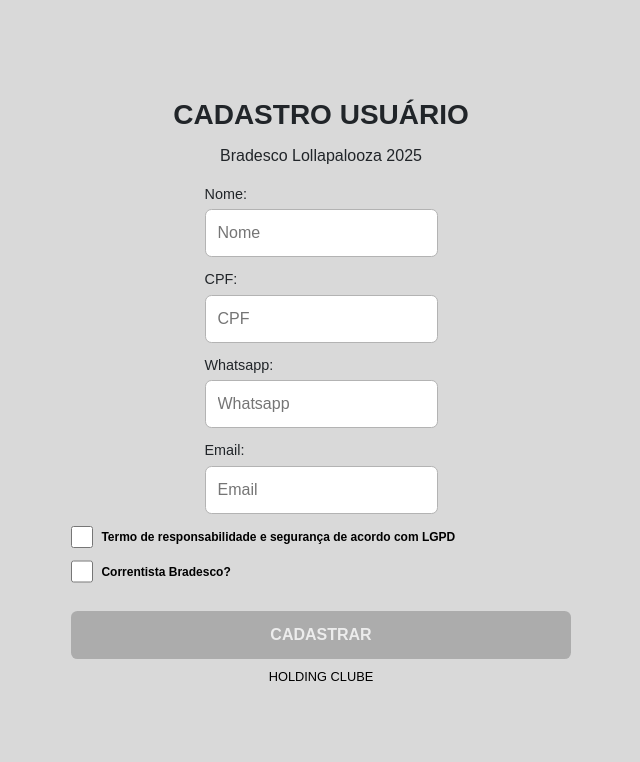
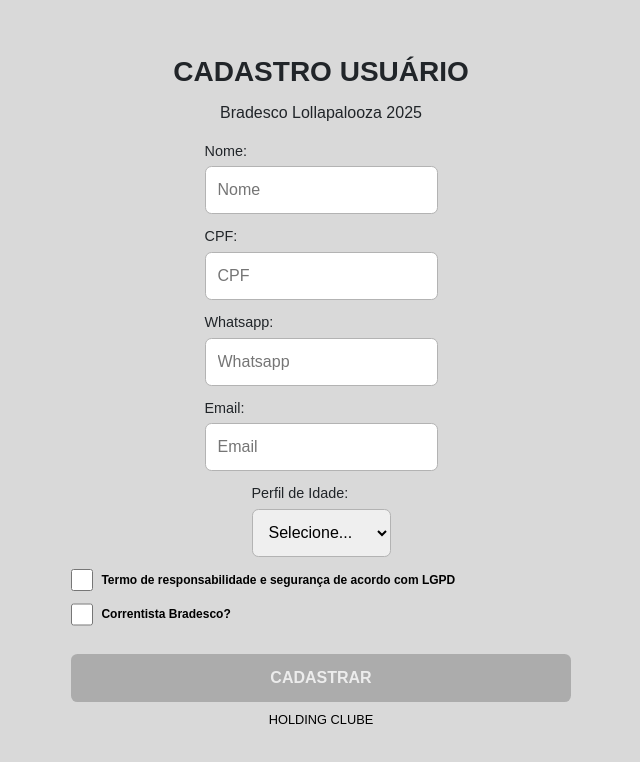
Before and after one commit to Fernandoenq/Pre-cadastro-Bradesco-lollapalooza-2025, a React (Vite) app: page /cadastro in a window 1280 px wide. Shown: the top 762 px of the page, without its empty margins (319-959 px from the left). Built offline with nearby package versions, Linux system fonts and the light colour scheme.

Commit message:
adicionado perfil de idade e código dividido em componentes

```diff
--- /dev/null
+++ b/src/components/AgeDropdown.tsx
@@ -0,0 +1,30 @@
+import React from "react";
+import { ageProfiles } from "../utils/ageProfiles"
+
+interface AgeDropdownProps {
+  value: string;
+  onChange: (e: React.ChangeEvent<HTMLSelectElement>) => void;
+}
+
+const AgeDropdown: React.FC<AgeDropdownProps> = ({ value, onChange }) => {
+  return (
+    <div className="input-container">
+      <label className="input-label">Perfil de Idade:</label>
+      <select
+        name="idadePerfil"
+        className="input-field"
+        value={value}
+        onChange={onChange}
+      >
+        <option value="">Selecione...</option>
+        {ageProfiles.map((profile) => (
+          <option key={profile.id} value={profile.id}>
+            {profile.label}
+          </option>
+        ))}
+      </select>
+    </div>
+  );
+};
+
+export default AgeDropdown;
--- /dev/null
+++ b/src/components/CheckboxField.tsx
@@ -0,0 +1,26 @@
+import React from "react";
+
+interface CheckboxFieldProps {
+  label: string;
+  name: string;
+  checked: boolean;
+  onChange: (e: React.ChangeEvent<HTMLInputElement>) => void;
+}
+
+const CheckboxField: React.FC<CheckboxFieldProps> = ({ label, name, checked, onChange }) => {
+  return (
+    <div className="checkbox-container">
+      <label className="checkbox-label">
+        <input
+          type="checkbox"
+          name={name}
+          checked={checked}
+          onChange={onChange}
+        />
+        <span>{label}</span>
+      </label>
+    </div>
+  );
+};
+
+export default CheckboxField;
--- /dev/null
+++ b/src/components/InputField.tsx
@@ -0,0 +1,28 @@
+import React from "react";
+
+interface InputFieldProps {
+  label: string;
+  type?: string;
+  name: string;
+  placeholder: string;
+  value: string;
+  onChange: (e: React.ChangeEvent<HTMLInputElement>) => void;
+}
+
+const InputField: React.FC<InputFieldProps> = ({ label, type = "text", name, placeholder, value, onChange }) => {
+  return (
+    <div className="input-container">
+      <label className="input-label">{label}:</label>
+      <input
+        type={type}
+        name={name}
+        className="input-field"
+        placeholder={placeholder}
+        value={value}
+        onChange={onChange}
+      />
+    </div>
+  );
+};
+
+export default InputField;
--- /dev/null
+++ b/src/components/Popup.tsx
@@ -0,0 +1,14 @@
+import React from "react";
+
+interface PopupProps {
+  show: boolean;
+  message: string;
+}
+
+const Popup: React.FC<PopupProps> = ({ show, message }) => {
+  if (!show) return null;
+
+  return <div className="popup">{message}</div>;
+};
+
+export default Popup;
--- a/src/pages/FullRegistration.tsx
+++ b/src/pages/FullRegistration.tsx
@@ -5,6 +5,10 @@
 import { validateCpf } from "../utils/CpfUtils";
 import { validateWhatsapp } from "../utils/WhatsappUtils";
 import { validateEmail } from "../utils/EmailUtils";
+import InputField from "../components/InputField";
+import CheckboxField from "../components/CheckboxField";
+import AgeDropdown from "../components/AgeDropdown";
+import Popup from "../components/Popup";
 
 const CadastroCompleto: React.FC = () => {
     const navigate = useNavigate();
@@ -17,27 +21,27 @@
       email: "",
       lgpd: false,
       correntista: false,
+      idadePerfil: ""
     });
 
     const [isButtonEnabled, setIsButtonEnabled] = useState(false);
 
     useEffect(() => {
-      const isValid =
+      setIsButtonEnabled(
         formData.nome.trim() !== "" &&
         validateCpf(formData.cpf) &&
         validateWhatsapp(formData.whatsapp) &&
         validateEmail(formData.email) &&
-        formData.lgpd;
-
-      setIsButtonEnabled(isValid);
+        formData.lgpd &&
+        formData.idadePerfil !== ""
+      );
     }, [formData]);
 
-    const handleInputChange = (e: React.ChangeEvent<HTMLInputElement>) => {
+    const handleInputChange = (e: React.ChangeEvent<HTMLInputElement | HTMLSelectElement>) => {
       const { name, value } = e.target;
-
       setFormData((prev) => ({
         ...prev,
-        [name]: value, // Agora o valor é salvo sem qualquer formatação
+        [name]: value
       }));
     };
 
@@ -52,11 +56,12 @@
     const handleCadastro = async () => {
       const registerData = {
         PersonName: formData.nome,
-        Cpf: formData.cpf, // CPF sem formatação
-        Phone: formData.whatsapp, // WhatsApp sem formatação
+        Cpf: formData.cpf,
+        Phone: formData.whatsapp,
         Mail: formData.email,
         HasAcceptedTerm: formData.lgpd,
         HasAccount: formData.correntista,
+        //AgeProfileId: parseInt(formData.idadePerfil),
         ExternalCode: localStorage.getItem("rfidValue") || ""
       };
 
@@ -74,83 +79,20 @@
 
     return (
       <div className="cadastro-container">
-        {showPopup && <div className="popup top-right">{popupMessage}</div>}
+        <Popup show={showPopup} message={popupMessage} />
 
         <h1 className="cadastro-title">CADASTRO USUÁRIO</h1>
         <p className="cadastro-subtitle">Bradesco Lollapalooza 2025</p>
 
-        <div className="input-container">
-          <label className="input-label">Nome:</label>
-          <input
-            type="text"
-            name="nome"
-            className="input-field"
-            placeholder="Nome"
-            value={formData.nome}
-            onChange={handleInputChange}
-          />
-        </div>
+        <InputField label="Nome" name="nome" placeholder="Nome" value={formData.nome} onChange={handleInputChange} />
+        <InputField label="CPF" name="cpf" placeholder="CPF" value={formData.cpf} onChange={handleInputChange} />
+        <InputField label="Whatsapp" name="whatsapp" placeholder="Whatsapp" value={formData.whatsapp} onChange={handleInputChange} />
+        <InputField label="Email" name="email" placeholder="Email" value={formData.email} onChange={handleInputChange} />
 
-        <div className="input-container">
-          <label className="input-label">CPF:</label>
-          <input
-            type="text"
-            name="cpf"
-            className="input-field"
-            placeholder="CPF"
-            value={formData.cpf}
-            onChange={handleInputChange}
-          />
-        </div>
+        <AgeDropdown value={formData.idadePerfil} onChange={handleInputChange} />
 
-        <div className="input-container">
-          <label className="input-label">Whatsapp:</label>
-          <input
-            type="text"
-            name="whatsapp"
-            className="input-field"
-            placeholder="Whatsapp"
-            value={formData.whatsapp}
-            onChange={handleInputChange}
-          />
-        </div>
-
-        <div className="input-container">
-          <label className="input-label">Email:</label>
-          <input
-            type="text"
-            name="email"
-            className="input-field"
-            placeholder="Email"
-            value={formData.email}
-            onChange={handleInputChange}
-          />
-        </div>
-
-        <div className="checkbox-container">
-          <label className="checkbox-label">
-            <input
-              type="checkbox"
-              name="lgpd"
-              checked={formData.lgpd}
-              onChange={handleCheckboxChange}
-              required
-            />
-            <span>Termo de responsabilidade e segurança de acordo com LGPD</span>
-          </label>
-        </div>
-
-        <div className="checkbox-container">
-          <label className="checkbox-label">
-            <input
-              type="checkbox"
-              name="correntista"
-              checked={formData.correntista}
-              onChange={handleCheckboxChange}
-            />
-            <span>Correntista Bradesco?</span>
-          </label>
-        </div>
+        <CheckboxField label="Termo de responsabilidade e segurança de acordo com LGPD" name="lgpd" checked={formData.lgpd} onChange={handleCheckboxChange} />
+        <CheckboxField label="Correntista Bradesco?" name="correntista" checked={formData.correntista} onChange={handleCheckboxChange} />
 
         <button className="cadastro-button" onClick={handleCadastro} disabled={!isButtonEnabled}>
           CADASTRAR
@@ -159,6 +101,6 @@
         <p className="footer-text">HOLDING CLUBE</p>
       </div>
     );
-  };
+};
 
-  export default CadastroCompleto;
+export default CadastroCompleto;
--- a/src/styles/FullRegistration.css
+++ b/src/styles/FullRegistration.css
@@ -129,3 +129,26 @@
 .simple-keyboard .hg-button:hover {
     background: #ddd;
 }
+
+
+.popup {
+    position: fixed;
+    top: 2vh;
+    right: 2vh;
+    background-color: #007bff; /* Azul */
+    color: white;
+    padding: 1.5vh 3vh;
+    border-radius: 0.8vh;
+    font-size: 1.8vh;
+    font-weight: bold;
+    box-shadow: 0px 4px 8px rgba(0, 0, 0, 0.2);
+    z-index: 999;
+    animation: fadeInOut 3s ease-in-out;
+}
+
+@keyframes fadeInOut {
+    0% { opacity: 0; transform: translateX(20px); }
+    10% { opacity: 1; transform: translateX(0); }
+    90% { opacity: 1; transform: translateX(0); }
+    100% { opacity: 0; transform: translateX(20px); }
+}
--- /dev/null
+++ b/src/utils/ageProfiles.ts
@@ -0,0 +1,8 @@
+export const ageProfiles = [
+    { id: 3, label: "18 a 24 anos" },
+    { id: 4, label: "25 a 34 anos" },
+    { id: 5, label: "35 a 44 anos" },
+    { id: 6, label: "45 a 54 anos" },
+    { id: 7, label: "55 a 64 anos" },
+    { id: 8, label: "65+ anos" }
+  ];
```
